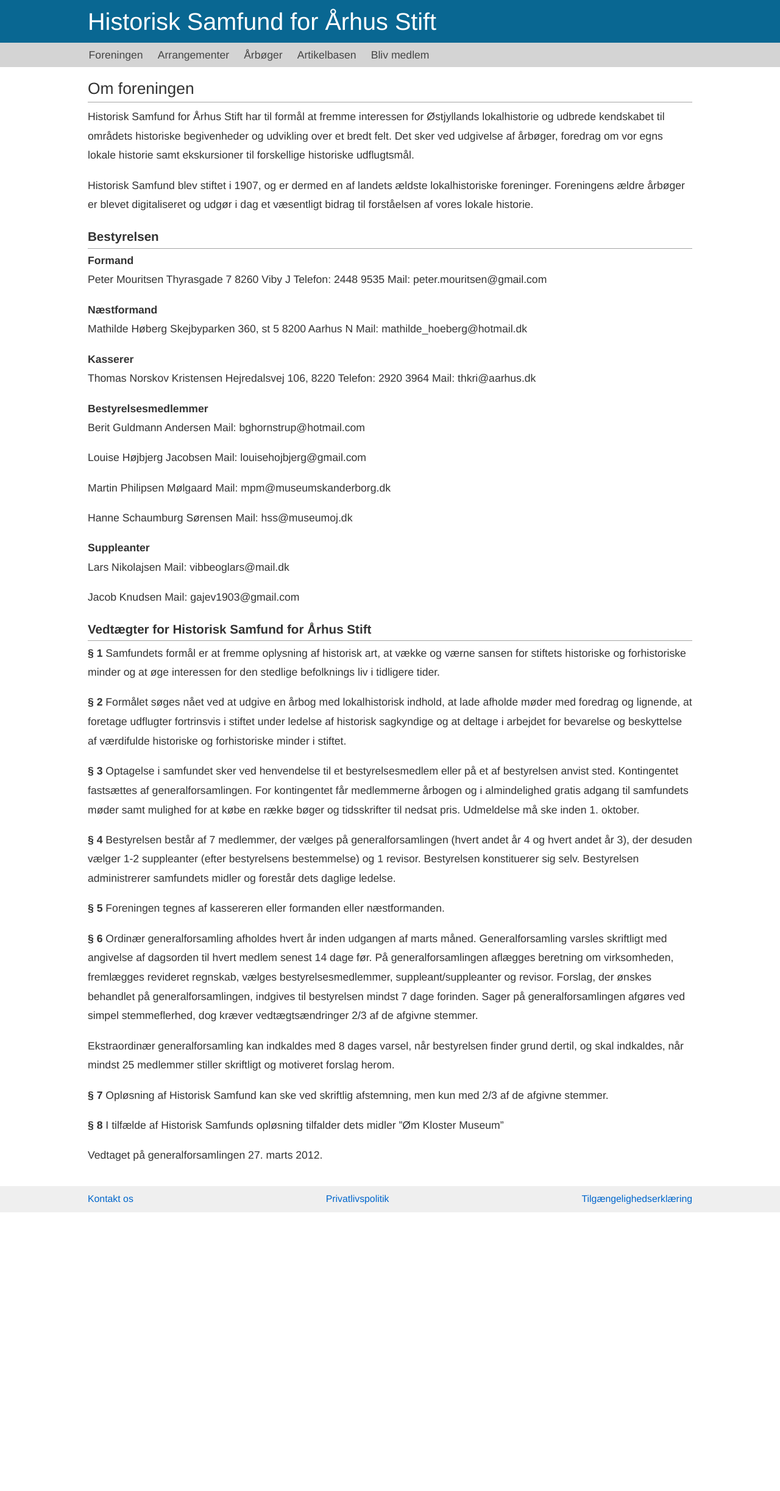
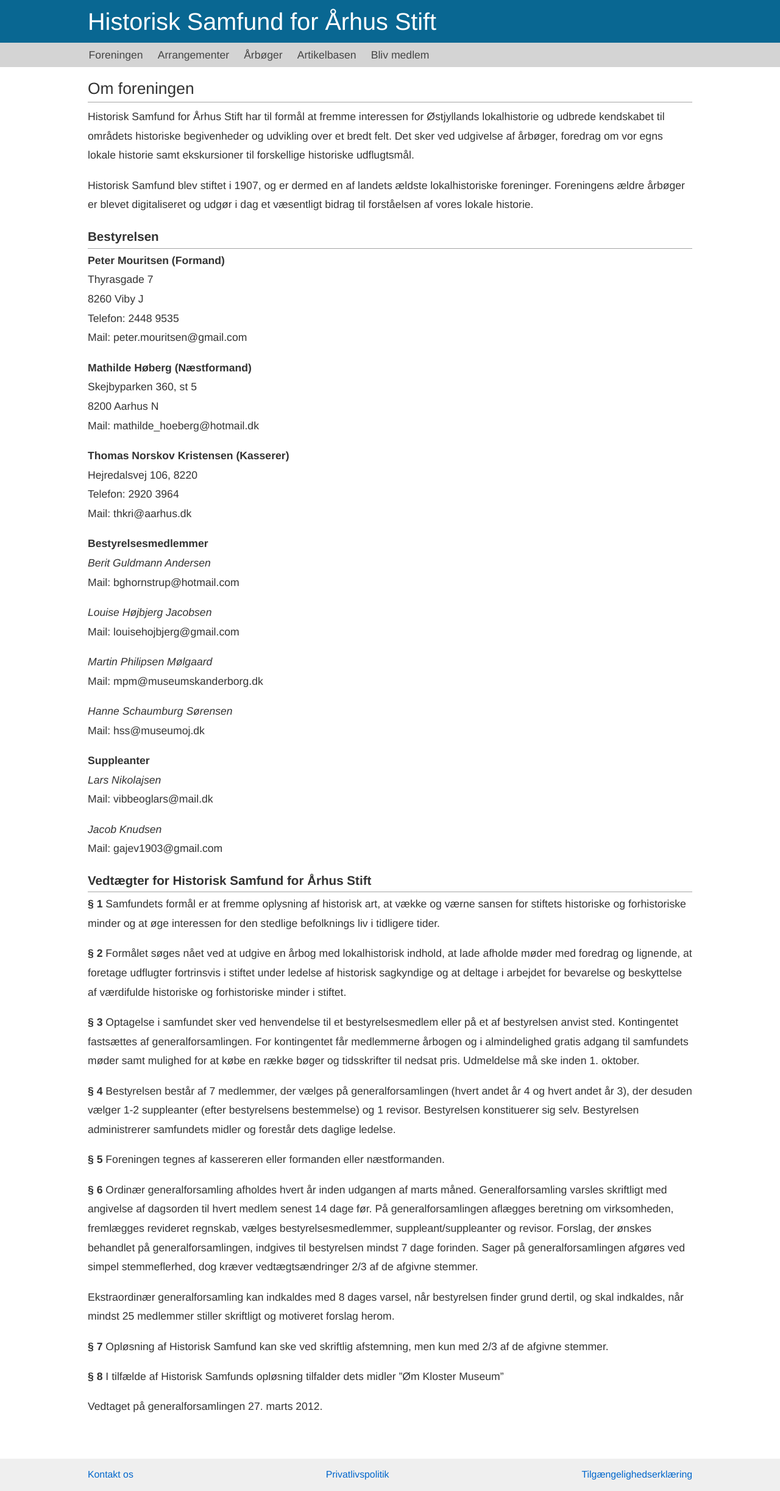
Before and after one commit to guldhorn/historisk-samfund, a Jekyll site: the page built from pages/foreningen.md, in a window 1280 px wide. Shown: the whole page at 61% size. Built offline with Jekyll 4.4.1, drawn with Linux system fonts in a browser that asks for light colours; before the commit the page ends 1988 px from its top, so only the background shows below that.

```diff
--- a/_config.yml
+++ b/_config.yml
@@ -1,5 +1,6 @@
 title: "Historisk Samfund for Århus Stift" # the name of your site, e.g. ACME Corp.
-
+site:
+  url: "https://aarhusstadsarkiv.github.io/historisk-samfund"
 # Exclude from processing.
 exclude:
   - .sass-cache/
--- a/assets/main.css
+++ b/assets/main.css
@@ -111,14 +111,14 @@ footer {
 .page-content {
     max-width: 1024px;
     margin: 0 auto;
+    margin-bottom: 2em;
     padding: 1rem;
     line-height: 1.8em;
 }
 .page-footer {
     max-width: 1024px;
     margin: 0 auto;
-    padding-left: 1rem;
-    padding-right: 1rem;
+    padding: .3rem 1rem;
     display: flex;
     align-items: center;
     justify-content: space-between;
@@ -245,21 +245,9 @@ header a:hover {
     }
 }
 
-/*****************/
-/* Searchresults */
-/*****************/
-#searchform {
-    display: flex;
-    flex-wrap: nowrap;
-    margin: 1.5em 0;
-    gap: .8em;
-}
-@media (max-width: 32em) {
-    #searchform {
-        flex-wrap: wrap;
-    }
-}
-
+/*********/
+/* Forms */
+/*********/
 select,
 textarea,
 input {
@@ -280,16 +268,10 @@ input {
     }
 }
 
-#searchform input[type="search"] {
-    flex-grow: 1;
-}
-@media (min-width: 32em) {
-    #searchform #year-filter {
-        max-width: 12em;
-    }
-}
-.button,
-.contact-form button,
+/***********/
+/* Buttons */
+/***********/
+#contactform button,
 #searchform button {
     display: inline-block;
     outline: 0;
@@ -304,13 +286,50 @@ input {
     font-size: 1em;
     border: 1px solid rgb(0, 120, 212);
 }
-
-.button:hover,
-.contact-form button:hover,
+#contactform button:hover,
 #searchform button:hover {
     background-color: rgb(16, 110, 190);
     border: 1px solid rgb(16, 110, 190);
 }
+
+/**************/
+/* Searchform */
+/**************/
+#searchform {
+    display: flex;
+    flex-wrap: nowrap;
+    margin: 1.5em 0;
+    gap: .8em;
+}
+@media (max-width: 32em) {
+    #searchform {
+        flex-wrap: wrap;
+    }
+}
+
+#searchform input[type="search"] {
+    flex-grow: 1;
+}
+@media (min-width: 32em) {
+    #searchform #year-filter {
+        max-width: 12em;
+    }
+}
+/***************/
+/* Contactform */
+/***************/
+#contactform input {
+    margin-bottom: .5em;
+}
+#contactform button {
+    margin-left: auto;
+    margin-right: 0;
+    display: block;
+}
+
+/**************/
+/* Pagination */
+/**************/
 .pagination-link {
     cursor: pointer;
     border-bottom: 2px solid rgb(16, 110, 190);
@@ -319,7 +338,6 @@ input {
     text-decoration: none;
     background-color: #e6e6e6;
 }
-
 .pagination-link-inactive {
     color: #999;
 }
@@ -328,6 +346,9 @@ input {
     text-decoration: none;
 }
 
+/*****************/
+/* Searchresults */
+/*****************/
 .results-footer,
 .results-header {
     display: flex;
@@ -349,7 +370,6 @@ input {
     cursor: pointer;
     /* transition: color var(--transition); */
 }
-
 .result-item {
     padding: .8em;
     margin-top: 1em;
--- a/pages/foreningen.md
+++ b/pages/foreningen.md
@@ -9,43 +9,40 @@ Historisk Samfund for Århus Stift har til formål at fremme interessen for Øst
 Historisk Samfund blev stiftet i 1907, og er dermed en af landets ældste lokalhistoriske foreninger. Foreningens ældre årbøger er blevet digitaliseret og udgør i dag et væsentligt bidrag til forståelsen af vores lokale historie.
 
 ### Bestyrelsen
-#### Formand
-Peter Mouritsen
-Thyrasgade 7
-8260 Viby J
-Telefon: 2448 9535
+**Peter Mouritsen (Formand)**<br>
+Thyrasgade 7<br>
+8260 Viby J<br>
+Telefon: 2448 9535<br>
 Mail: peter.mouritsen@gmail.com
 
-#### Næstformand
-Mathilde Høberg
-Skejbyparken 360, st 5
-8200 Aarhus N
+**Mathilde Høberg (Næstformand)**<br>
+Skejbyparken 360, st 5<br>
+8200 Aarhus N<br>
 Mail: mathilde_hoeberg@hotmail.dk
 
-#### Kasserer
-Thomas Norskov Kristensen
-Hejredalsvej 106, 8220
-Telefon: 2920 3964
+**Thomas Norskov Kristensen (Kasserer)**<br>
+Hejredalsvej 106, 8220<br>
+Telefon: 2920 3964<br>
 Mail: thkri@aarhus.dk
 
 #### Bestyrelsesmedlemmer
-Berit Guldmann Andersen
+*Berit Guldmann Andersen*<br>
 Mail: bghornstrup@hotmail.com
 
-Louise Højbjerg Jacobsen
+*Louise Højbjerg Jacobsen*<br>
 Mail: louisehojbjerg@gmail.com
 
-Martin Philipsen Mølgaard
+*Martin Philipsen Mølgaard*<br>
 Mail: mpm@museumskanderborg.dk
 
-Hanne Schaumburg Sørensen
+*Hanne Schaumburg Sørensen*<br>
 Mail: hss@museumoj.dk
 
 #### Suppleanter
-Lars Nikolajsen
+*Lars Nikolajsen*<br>
 Mail: vibbeoglars@mail.dk
 
-Jacob Knudsen
+*Jacob Knudsen*<br>
 Mail: gajev1903@gmail.com
 
 ### Vedtægter for Historisk Samfund for Århus Stift
```
Also changed, not shown: pages/bliv-medlem.md (+3 -3 lines), pages/kontakt.md (+4 -3 lines).
